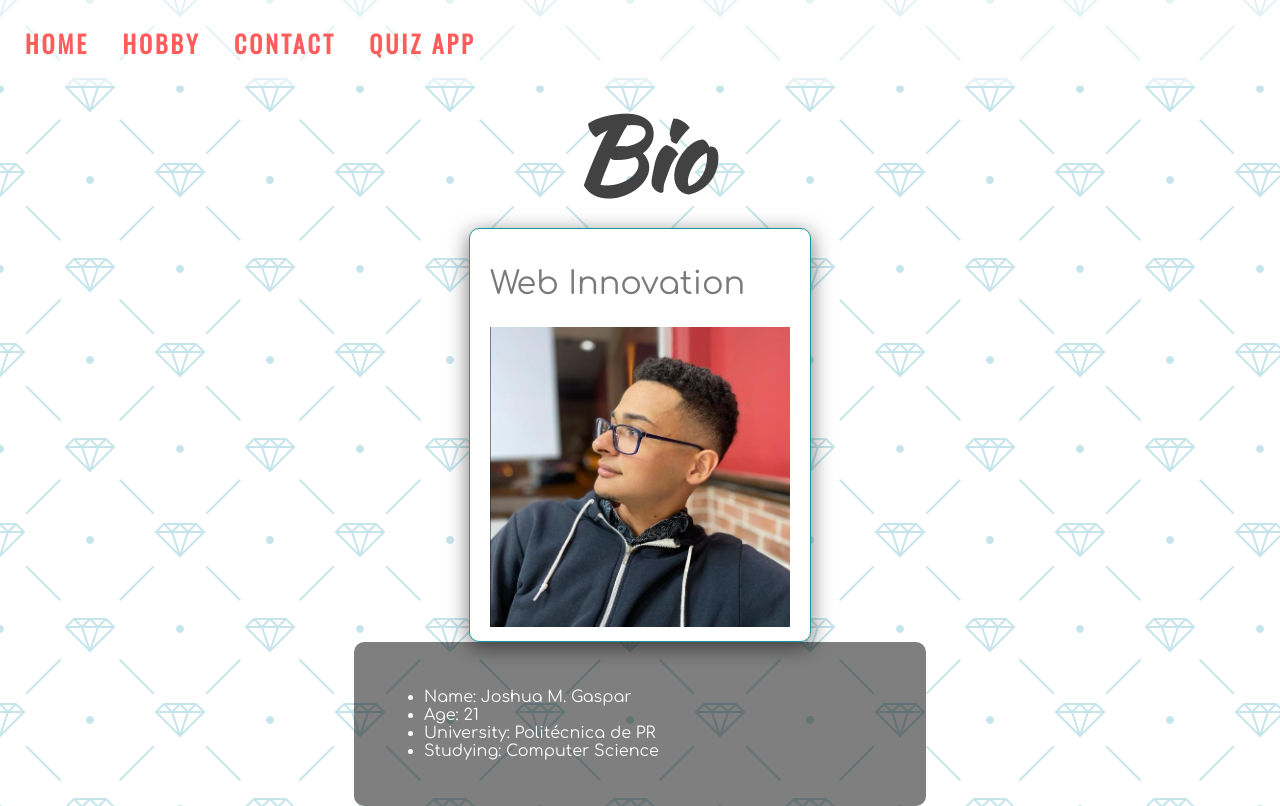
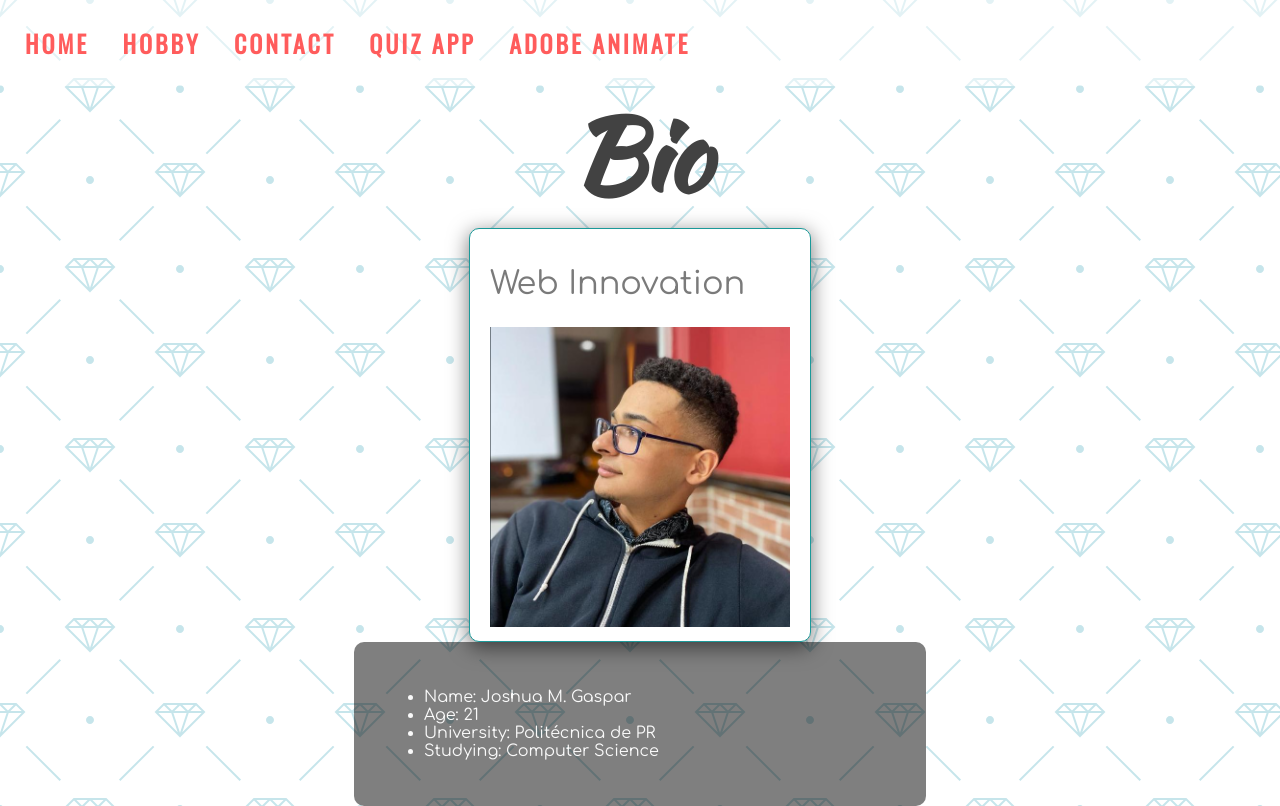
Before and after one commit to Joshua-Gaspar/bio-1, a plain HTML site: page index.html in a window 1280 px wide. Drawn offline with nearby package versions, Linux system fonts and the light colour scheme.

Commit message:
fix typo

```diff
--- a/index.html
+++ b/index.html
@@ -15,6 +15,7 @@
         <a href="hobby.html">HOBBY</a>
         <a href="contact.html">CONTACT</a>
         <a href="https://joshua-gaspar.github.io/quiz-app/">QUIZ APP</a>
+        <a href="https://joshua-gaspar.github.io/Adobe_Animate/">ADOBE ANIMATE</a>
     </nav>
 
     <section>
```
Also changed, not shown: hobby.html (+0 -1 lines).
